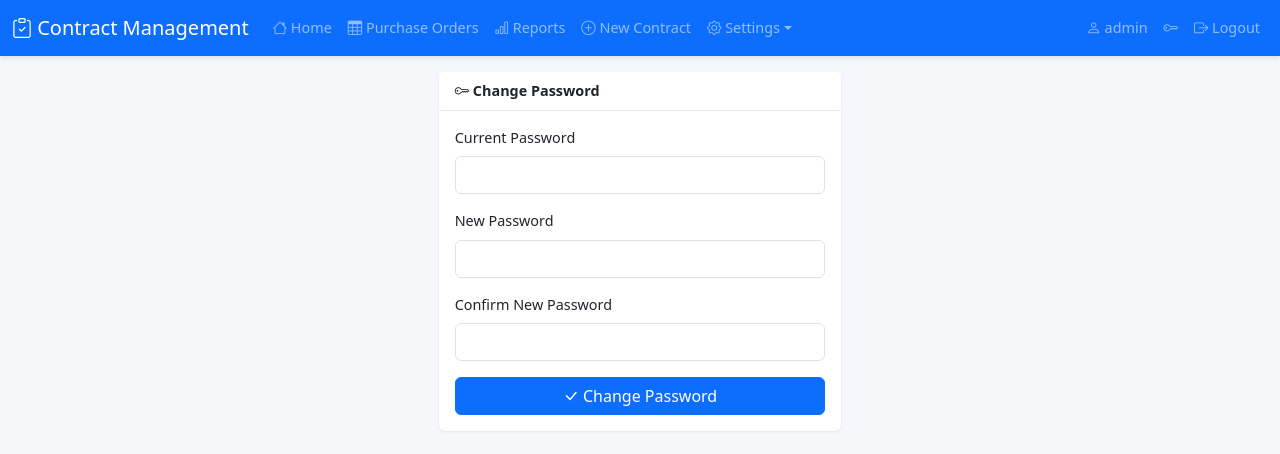
After one commit to oftana72/contract-mgmt, a Flask app: page /change-password in a window 1280 px wide. The commit adds this page. Shown: the top 454 px of the page. Run offline with Flask 3, Linux system fonts and the light colour scheme; a user stored in the database is signed in; some libraries are stand-ins or nearby versions.

Commit message:
add permission system, change-password, and user permission management

```diff
--- a/app.py
+++ b/app.py
@@ -25,18 +25,35 @@ login_manager.login_view = 'login'
 def load_user(user_id):
     return User.query.get(int(user_id))
 
+user_permissions = db.Table('user_permissions',
+    db.Column('user_id', Integer, ForeignKey('users.id'), primary_key=True),
+    db.Column('permission_id', Integer, ForeignKey('permissions.id'), primary_key=True)
+)
+
+class Permission(db.Model):
+    __tablename__ = 'permissions'
+    id = db.Column(Integer, primary_key=True)
+    name = db.Column(String(100), nullable=False)
+    codename = db.Column(String(100), unique=True, nullable=False)
+
 class User(db.Model, UserMixin):
     __tablename__ = 'users'
     id = db.Column(Integer, primary_key=True)
     username = db.Column(String(80), unique=True, nullable=False)
     password_hash = db.Column(String(200), nullable=False)
     is_admin = db.Column(Integer, default=0)
+    permissions = db.relationship('Permission', secondary=user_permissions, lazy='subquery')
 
     def set_password(self, password):
         self.password_hash = generate_password_hash(password)
 
     def check_password(self, password):
         return check_password_hash(self.password_hash, password)
+
+    def has_permission(self, codename):
+        if self.is_admin:
+            return True
+        return any(p.codename == codename for p in self.permissions)
 
 class Supplier(db.Model):
     __tablename__ = 'suppliers'
@@ -227,6 +244,16 @@ def ensure_admin():
 with app.app_context():
     db.create_all()
     ensure_admin()
+    # ---- Seed permissions ----
+    default_permissions = [
+        ('PO Create', 'po_create'), ('PO Edit', 'po_edit'),
+        ('PO Delete', 'po_delete'), ('View Reports', 'view_reports'),
+        ('Manage Settings', 'manage_settings'), ('Manage Users', 'manage_users'),
+    ]
+    for pname, pcodename in default_permissions:
+        if not Permission.query.filter_by(codename=pcodename).first():
+            db.session.add(Permission(name=pname, codename=pcodename))
+    db.session.commit()
     # Migration: add missing columns, backfill
     try:
         from sqlalchemy import inspect as sa_inspect
@@ -652,9 +679,9 @@ def admin_cleanup():
 @app.route('/pos/<int:po_id>/delete', methods=['POST'])
 @login_required
 def po_delete(po_id):
-    if not current_user.is_admin:
-        flash('Admin access required', 'danger')
-        return redirect(url_for('po_detail', po_id=po_id))
+    if not current_user.has_permission('po_delete'):
+        flash('Permission denied', 'danger')
+        return redirect(url_for('po_list'))
     po = PurchaseOrder.query.get_or_404(po_id)
     po_number = po.po_number or str(po.id)
     db.session.delete(po)
@@ -853,6 +880,9 @@ def admin_fix_budget_sources():
 @login_required
 def po_edit(po_id):
     po = PurchaseOrder.query.get_or_404(po_id)
+    if not current_user.has_permission('po_edit'):
+        flash('Permission denied', 'danger')
+        return redirect(url_for('po_detail', po_id=po_id))
     if request.method == 'POST':
         po.received_date = parse_date(request.form.get('received_date'))
         po.budget_year = budget_year(po.received_date)
@@ -971,6 +1001,9 @@ def po_edit(po_id):
 @app.route('/reports')
 @login_required
 def reports():
+    if not current_user.has_permission('view_reports'):
+        flash('Permission denied', 'danger')
+        return redirect(url_for('index'))
     budget_data = db.session.query(
         BudgetSource.name, func.count(PurchaseOrder.id), func.sum(PurchaseOrder.total_po_amount)
     ).join(BudgetSource, PurchaseOrder.budget_source_id == BudgetSource.id, isouter=True
@@ -1132,6 +1165,9 @@ def api_pos():
 @app.route('/pos/new', methods=['GET', 'POST'])
 @login_required
 def po_create():
+    if not current_user.has_permission('po_create'):
+        flash('Permission denied', 'danger')
+        return redirect(url_for('po_list'))
     if request.method == 'POST':
         po_number = request.form.get('po_number', '').strip()
         if not po_number:
@@ -1486,6 +1522,43 @@ def user_delete(id):
     db.session.commit()
     flash('User deleted', 'success')
     return redirect(url_for('users_list'))
+
+@app.route('/change-password', methods=['GET', 'POST'])
+@login_required
+def change_password():
+    if request.method == 'POST':
+        old_pw = request.form.get('old_password', '')
+        new_pw = request.form.get('new_password', '').strip()
+        confirm_pw = request.form.get('confirm_password', '').strip()
+        if not current_user.check_password(old_pw):
+            flash('Current password is incorrect', 'danger')
+        elif not new_pw:
+            flash('New password is required', 'danger')
+        elif new_pw != confirm_pw:
+            flash('Passwords do not match', 'danger')
+        else:
+            current_user.set_password(new_pw)
+            db.session.commit()
+            flash('Password changed successfully', 'success')
+            return redirect(url_for('index'))
+    return render_template('change_password.html')
+
+@app.route('/settings/users/<int:id>/permissions', methods=['GET', 'POST'])
+@login_required
+def user_permissions_edit(id):
+    if not current_user.is_admin:
+        flash('Admin access required', 'danger')
+        return redirect(url_for('index'))
+    user = User.query.get_or_404(id)
+    if request.method == 'POST':
+        selected = request.form.getlist('permissions')
+        user.permissions = [Permission.query.get(int(pid)) for pid in selected]
+        db.session.commit()
+        flash('Permissions updated', 'success')
+        return redirect(url_for('users_list'))
+    all_permissions = Permission.query.order_by(Permission.name).all()
+    user_perm_ids = {p.id for p in user.permissions}
+    return render_template('user_permissions.html', user=user, all_permissions=all_permissions, user_perm_ids=user_perm_ids)
 
 @app.route('/import', methods=['GET', 'POST'])
 def import_route():
--- a/templates/base.html
+++ b/templates/base.html
@@ -23,8 +23,8 @@
                     {% if current_user.is_authenticated %}
                     <li class="nav-item"><a class="nav-link" href="{{ url_for('index') }}"><i class="bi bi-house"></i> Home</a></li>
                     <li class="nav-item"><a class="nav-link" href="{{ url_for('po_list') }}"><i class="bi bi-table"></i> Purchase Orders</a></li>
-                    <li class="nav-item"><a class="nav-link" href="{{ url_for('reports') }}"><i class="bi bi-bar-chart"></i> Reports</a></li>
-                    <li class="nav-item"><a class="nav-link" href="{{ url_for('po_create') }}"><i class="bi bi-plus-circle"></i> New Contract</a></li>
+                    {% if current_user.is_admin or current_user.has_permission('view_reports') %}<li class="nav-item"><a class="nav-link" href="{{ url_for('reports') }}"><i class="bi bi-bar-chart"></i> Reports</a></li>{% endif %}
+                    {% if current_user.is_admin or current_user.has_permission('po_create') %}<li class="nav-item"><a class="nav-link" href="{{ url_for('po_create') }}"><i class="bi bi-plus-circle"></i> New Contract</a></li>{% endif %}
                     {% if current_user.is_admin %}
                     <li class="nav-item dropdown">
                         <a class="nav-link dropdown-toggle" href="#" role="button" data-bs-toggle="dropdown"><i class="bi bi-gear"></i> Settings</a>
@@ -42,6 +42,7 @@
                 <ul class="navbar-nav ms-auto">
                     {% if current_user.is_authenticated %}
                     <li class="nav-item"><span class="nav-link"><i class="bi bi-person"></i> {{ current_user.username }}</span></li>
+                    <li class="nav-item"><a class="nav-link" href="{{ url_for('change_password') }}"><i class="bi bi-key"></i></a></li>
                     <li class="nav-item"><a class="nav-link" href="{{ url_for('logout') }}"><i class="bi bi-box-arrow-right"></i> Logout</a></li>
                     {% endif %}
                 </ul>
--- /dev/null
+++ b/templates/change_password.html
@@ -0,0 +1,28 @@
+{% extends "base.html" %}
+{% block title %}Change Password{% endblock %}
+{% block content %}
+<div class="row justify-content-center">
+    <div class="col-md-4">
+        <div class="card">
+            <div class="card-header"><i class="bi bi-key"></i> Change Password</div>
+            <div class="card-body">
+                <form method="POST">
+                    <div class="mb-3">
+                        <label class="form-label">Current Password</label>
+                        <input type="password" name="old_password" class="form-control" required>
+                    </div>
+                    <div class="mb-3">
+                        <label class="form-label">New Password</label>
+                        <input type="password" name="new_password" class="form-control" required>
+                    </div>
+                    <div class="mb-3">
+                        <label class="form-label">Confirm New Password</label>
+                        <input type="password" name="confirm_password" class="form-control" required>
+                    </div>
+                    <button type="submit" class="btn btn-primary w-100"><i class="bi bi-check-lg"></i> Change Password</button>
+                </form>
+            </div>
+        </div>
+    </div>
+</div>
+{% endblock %}
--- a/templates/users.html
+++ b/templates/users.html
@@ -56,6 +56,7 @@
                                                 {% if u.is_admin %}Demote{% else %}Make Admin{% endif %}
                                             </button>
                                         </form>
+                                        <a href="{{ url_for('user_permissions_edit', id=u.id) }}" class="btn btn-outline-info btn-sm"><i class="bi bi-shield"></i> Permissions</a>
                                         <button type="button" class="btn btn-outline-primary btn-sm" data-bs-toggle="modal" data-bs-target="#resetPwd{{ u.id }}">Reset Pwd</button>
                                         <form method="POST" action="{{ url_for('user_delete', id=u.id) }}" style="display:inline"
                                             onsubmit="return confirm('Delete user {{ u.username }}?')">
```
Also changed, not shown: templates/user_permissions.html (added, +28 -0 lines).
